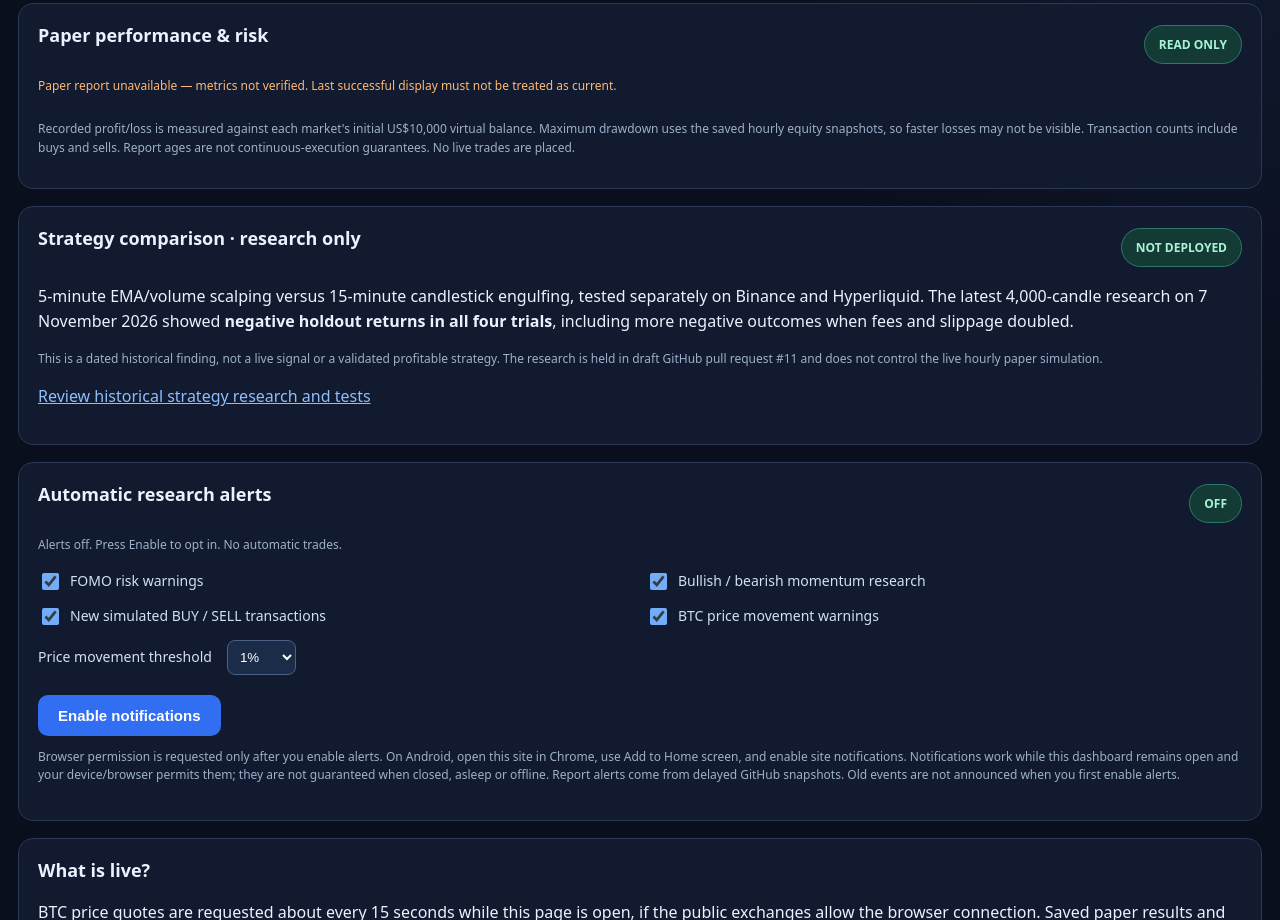
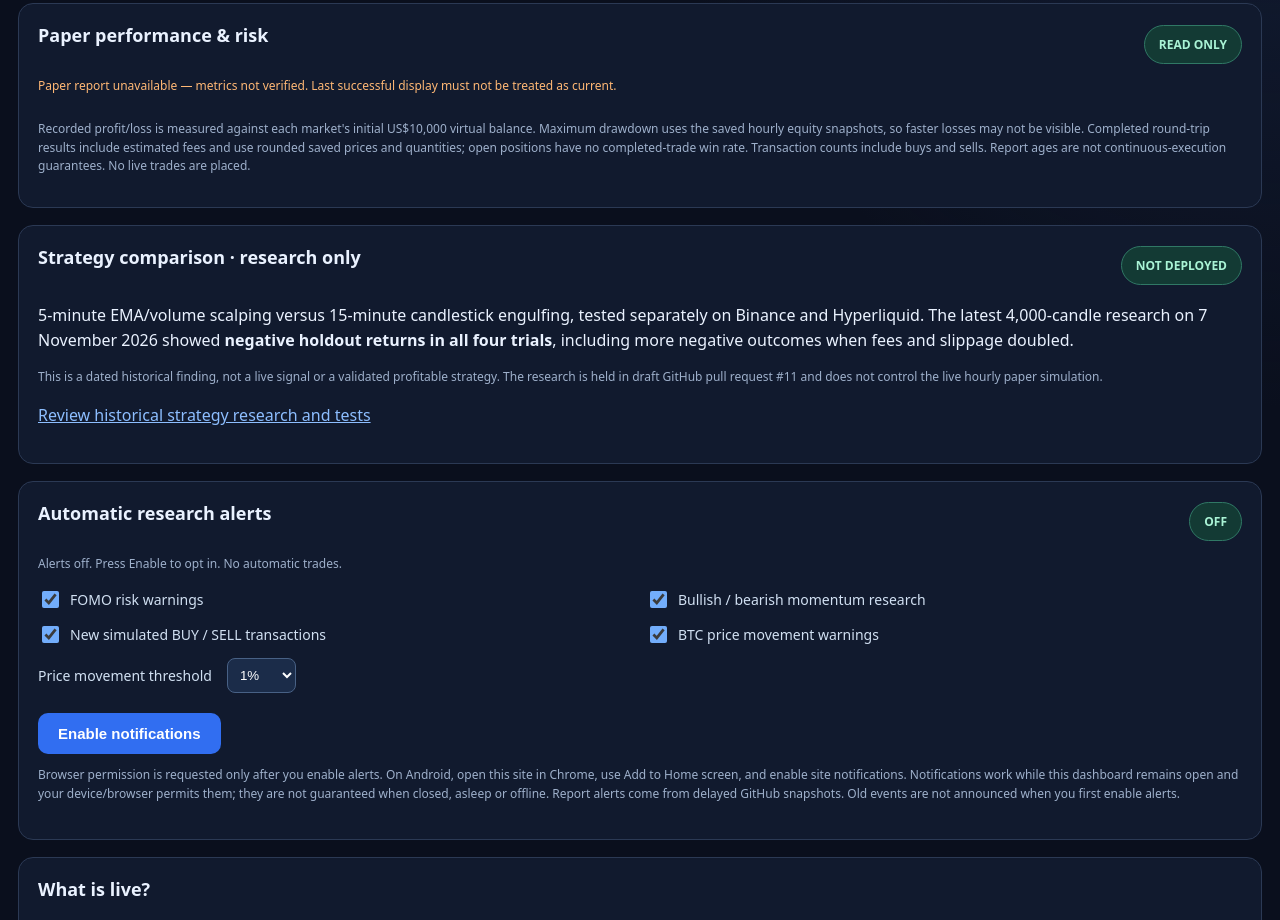
Before and after one commit to sjeyles2000-sudo/Ai-trading-bot, a plain HTML site: page docs/index.html in a window 1280 px wide. Shown: the part 940-1860 px from the top of the page. Drawn offline with Linux system fonts and the light colour scheme; no server answers.

Commit message:
Show validated completed trade P&L, fees and win rate in paper dashboard

```diff
--- a/docs/index.html
+++ b/docs/index.html
@@ -8,6 +8,7 @@
 <title>AI Trader | Virtual Trading Monitor</title>
 <link rel="stylesheet" href="./style.css">
 <script defer src="./dashboard.js"></script>
+<script defer src="./trade-metrics.js"></script>
 <script defer src="./performance.js"></script>
 <script defer src="./alerts.js"></script>
 </head>
@@ -42,7 +43,7 @@
 <div class="between"><h2>Paper performance &amp; risk</h2><span class="tag">READ ONLY</span></div>
 <p class="hint" id="performance-status" role="status">Checking saved virtual history…</p>
 <div id="performance-list" class="performance-grid" aria-live="polite"></div>
-<p class="hint">Recorded profit/loss is measured against each market's initial US$10,000 virtual balance. Maximum drawdown uses the saved hourly equity snapshots, so faster losses may not be visible. Transaction counts include buys and sells. Report ages are not continuous-execution guarantees. No live trades are placed.</p>
+<p class="hint">Recorded profit/loss is measured against each market's initial US$10,000 virtual balance. Maximum drawdown uses the saved hourly equity snapshots, so faster losses may not be visible. Completed round-trip results include estimated fees and use rounded saved prices and quantities; open positions have no completed-trade win rate. Transaction counts include buys and sells. Report ages are not continuous-execution guarantees. No live trades are placed.</p>
 </section>
 <section class="panel" id="strategy-panel">
 <div class="between"><h2>Strategy comparison · research only</h2><span class="tag">NOT DEPLOYED</span></div>
```
